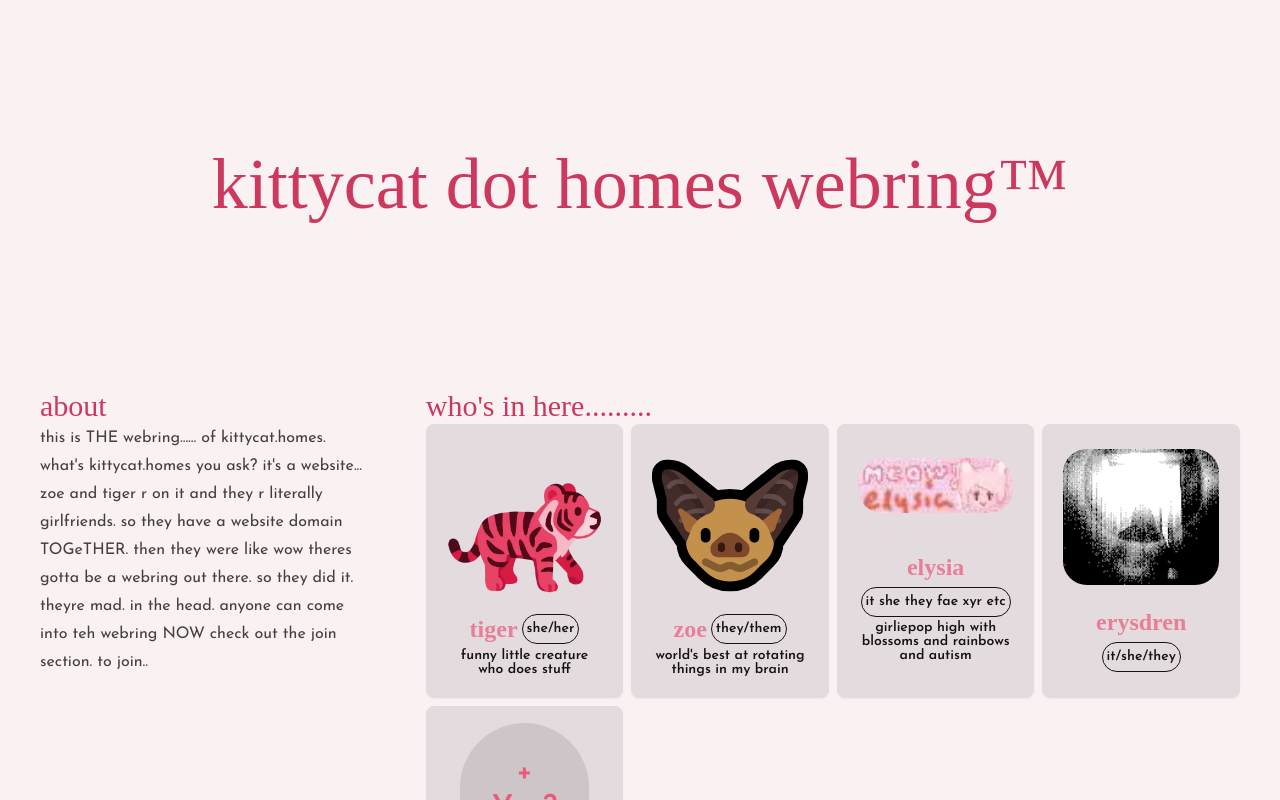
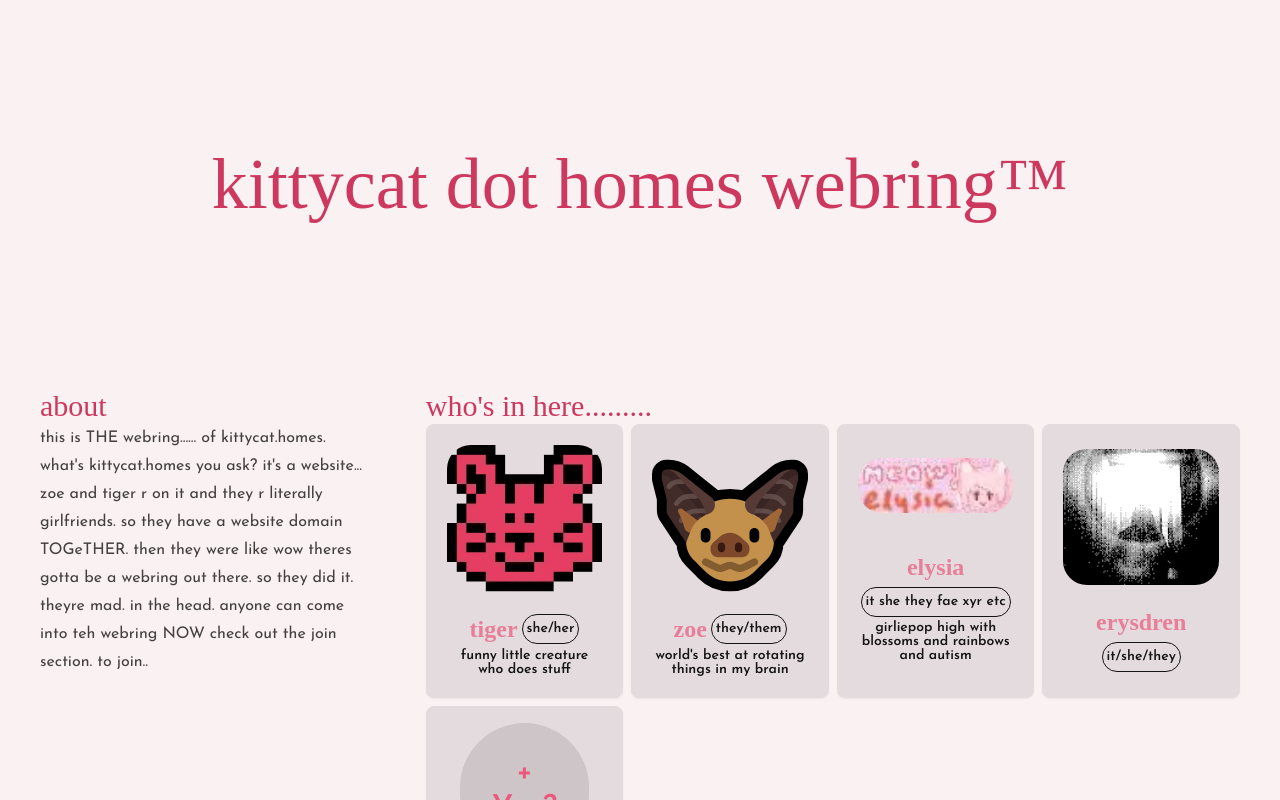
Before and after one commit to kittycat-homes/webring, a Nuxt app: page / in a window 1280 px wide. Shown: the top 800 px of the page. Built offline with nearby package versions, Linux system fonts and the light colour scheme; a web font is replaced by a local one.

Commit message:
changed tiger's profile picture

```diff
--- a/members.ts
+++ b/members.ts
@@ -21,7 +21,7 @@ export const members: Array<Member> = [
     url: "https://tiger.kittycat.homes",
     description: "funny little creature who does stuff",
     image: {
-      url: "/images/tiger-pink.webp",
+      url: "/images/tiger.webp",
       description: "google noto color emoji tiger but it's pink",
     },
   },
```
Also changed, not shown: public/images/tiger-pink.webp (deleted), public/images/tiger.webp (added).
